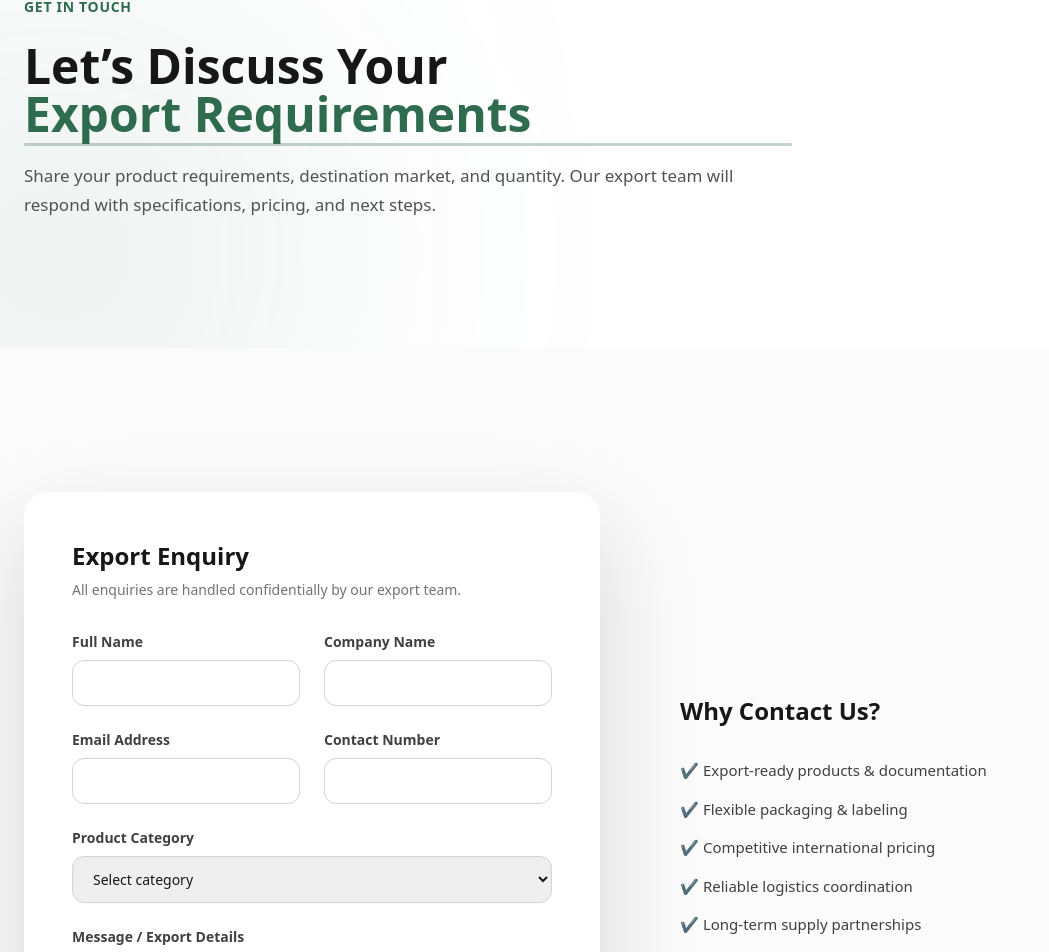
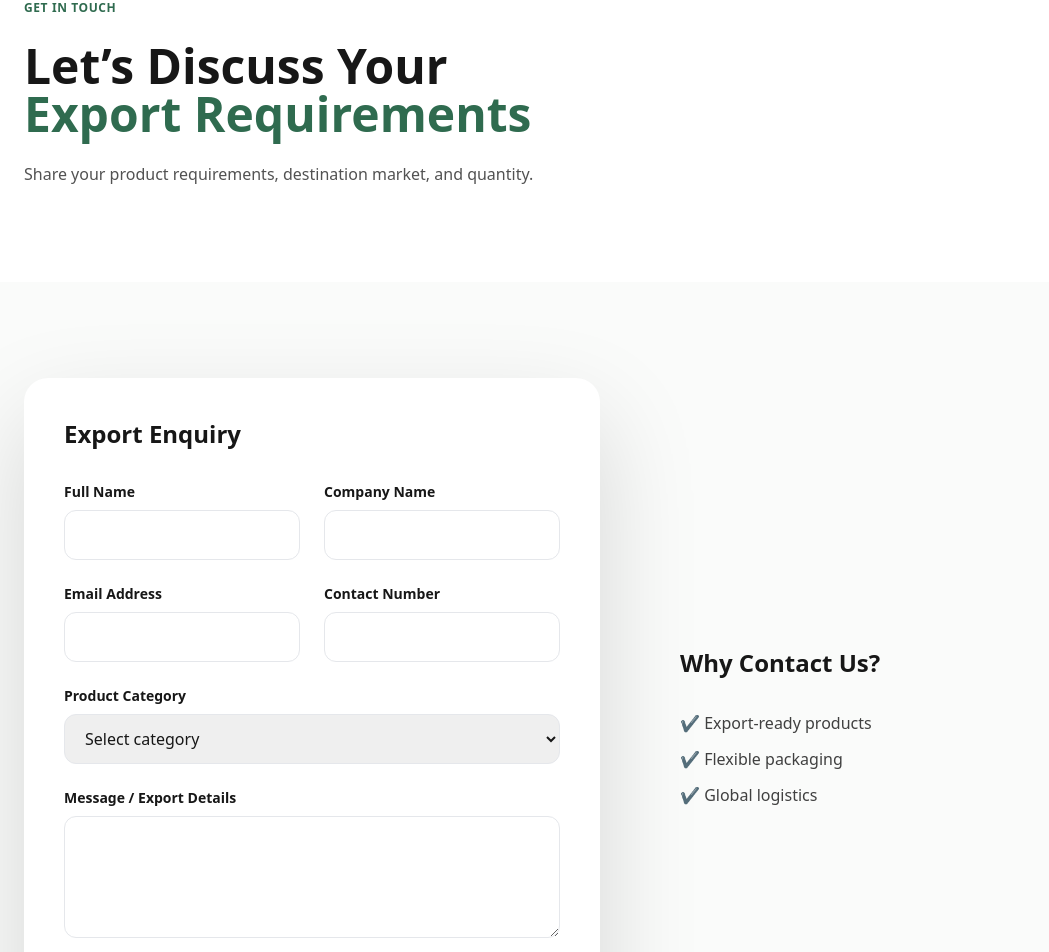
Before and after one commit to pinank21b/riyan-exports-website, a Next.js app: page /contact in a window 1280 px wide. Shown: the part 214-1166 px from the top of the page, without its empty margins (0-1049 px from the left). Built offline with nearby package versions, Linux system fonts and the light colour scheme.

Commit message:
Add sitemap

```diff
--- a/app/contact/ContactClient.tsx
+++ b/app/contact/ContactClient.tsx
@@ -2,63 +2,61 @@
 
 import { motion } from "framer-motion";
 import Head from "next/head";
+import { useState } from "react";
+
 /* =========================================================
    CONTACT PAGE – PREMIUM VERSION
 ========================================================= */
-<script
-  type="application/ld+json"
-  dangerouslySetInnerHTML={{
-    __html: JSON.stringify({
-      "@context": "https://schema.org",
-      "@type": "Organization",
-      "name": "Riyan Foods & Spices LLP",
-      "foundingDate": "2024",
-      "address": {
-        "@type": "PostalAddress",
-        "addressLocality": "Bhavnagar",
-        "addressRegion": "Gujarat",
-        "addressCountry": "IN"
-      },
-      "contactPoint": {
-        "@type": "ContactPoint",
-        "telephone": "+91-7874574687",
-        "contactType": "sales",
-        "email": "sales@riyanexims.parvamsoftech.com"
-      },
-      "areaServed": "Worldwide",
-      "description":
-        "Merchant exporter of Indian spices, grains, pulses, millets, and dehydrated food products serving Middle East and global markets."
-    }),
-  }}
-/>
-
 
 export default function ContactPage() {
+  const [status, setStatus] = useState<"idle" | "success" | "error">("idle");
+
+  async function handleSubmit(e: React.FormEvent<HTMLFormElement>) {
+    e.preventDefault();
+    setStatus("idle");
+
+    const form = e.currentTarget;
+    const data = new FormData(form);
+
+    try {
+      const res = await fetch("https://formspree.io/f/myzdnqwd", {
+        method: "POST",
+        body: data,
+        headers: { Accept: "application/json" },
+      });
+
+      if (res.ok) {
+        form.reset();
+        setStatus("success");
+      } else {
+        setStatus("error");
+      }
+    } catch {
+      setStatus("error");
+    }
+  }
+
   return (
     <main className="bg-white overflow-hidden">
-
-
       <Head>
-  <title>
-    Contact Us | Food Export Enquiry | Riyan Foods & Spices LLP
-  </title>
+        <title>Contact Us | Food Export Enquiry | Riyan Foods & Spices LLP</title>
 
         <meta
           name="description"
           content="Contact Riyan Foods & Spices LLP for food export enquiries. Based in Bhavnagar, Gujarat, India, we serve Middle East and global markets."
         />
 
-  <meta name="keywords" content="
-    contact food exporter india,
-    export enquiry gujarat,
-    merchant exporter contact india
-  " />
+        <meta
+          name="keywords"
+          content="contact food exporter india, export enquiry gujarat, merchant exporter contact india"
+        />
 
         <meta name="robots" content="index, follow" />
-
-  <link rel="canonical" href="https://www.riyanexim.parvamsoftech.com/contact" />
+        <link
+          rel="canonical"
+          href="https://www.riyanexim.parvamsoftech.com/contact"
+        />
       </Head>
-
 
       {/* =====================================================
          HERO
@@ -66,72 +64,63 @@ export default function ContactPage() {
       <section className="relative">
         <ContactHeroGraphics />
 
-        <div className="relative mx-auto max-w-7xl px-6 pt-32 sm:pt-35 pb-24 sm:pb-32">
+        <div className="relative mx-auto max-w-7xl px-6 pt-32 pb-24">
           <motion.div
             initial={{ opacity: 0, y: 60 }}
             animate={{ opacity: 1, y: 0 }}
-            transition={{ duration: 1.1, ease: [0.22, 1, 0.36, 1] }}
+            transition={{ duration: 1.1 }}
             className="max-w-3xl"
           >
-            <span className="text-xs sm:text-sm font-semibold tracking-wider text-brand-main uppercase">
+            <span className="text-xs font-semibold tracking-wider text-brand-main uppercase">
               Get in Touch
             </span>
 
-            <h1 className="mt-4 sm:mt-6 text-3xl sm:text-5xl font-semibold leading-tight text-neutral-900">
+            <h1 className="mt-6 text-3xl sm:text-5xl font-semibold text-neutral-900">
               Let’s Discuss Your
-              <span className="relative block text-brand-main">
+              <span className="block text-brand-main">
                 Export Requirements
-                <motion.span
-                  className="absolute left-0 -bottom-2 h-[3px] w-full bg-brand-main/30 rounded-full"
-                  initial={{ scaleX: 0 }}
-                  animate={{ scaleX: 1 }}
-                  transition={{ duration: 1, delay: 0.6 }}
-                  style={{ transformOrigin: "left" }}
-                />
               </span>
             </h1>
 
-            <p className="mt-6 text-[15px] sm:text-[17px] leading-[1.7] text-neutral-600">
+            <p className="mt-6 text-neutral-600">
               Share your product requirements, destination market, and quantity.
-              Our export team will respond with specifications, pricing, and next steps.
             </p>
           </motion.div>
         </div>
       </section>
 
       {/* =====================================================
-         FORM + CONTEXT
+         FORM
       ===================================================== */}
       <section className="relative bg-[#fafbfa]">
-        <div className="mx-auto max-w-7xl px-6 py-24 sm:py-36 grid grid-cols-1 lg:grid-cols-2 gap-20">
-
-          {/* FORM */}
+        <div className="mx-auto max-w-7xl px-6 py-24 grid grid-cols-1 lg:grid-cols-2 gap-20">
           <motion.form
+            onSubmit={handleSubmit}
             initial={{ opacity: 0, y: 40 }}
             whileInView={{ opacity: 1, y: 0 }}
             viewport={{ once: true }}
             transition={{ duration: 1 }}
-            className="bg-white rounded-3xl p-10 sm:p-12 shadow-[0_40px_100px_rgba(0,0,0,0.15)]"
+            className="bg-white rounded-3xl p-10 shadow-[0_40px_100px_rgba(0,0,0,0.15)]"
           >
-            <h2 className="text-2xl font-semibold text-neutral-900 mb-2">
+            <h2 className="text-2xl font-semibold mb-2">
               Export Enquiry
             </h2>
-            <p className="text-sm text-neutral-500 mb-8">
-              All enquiries are handled confidentially by our export team.
-            </p>
 
-            <div className="grid grid-cols-1 sm:grid-cols-2 gap-6">
-              <Input label="Full Name" />
-              <Input label="Company Name" />
-              <Input label="Email Address" />
-              <Input label="Contact Number" />
+            <div className="grid sm:grid-cols-2 gap-6 mt-8">
+              <Input label="Full Name" name="name" required />
+              <Input label="Company Name" name="company" />
+              <Input label="Email Address" name="email" type="email" required />
+              <Input label="Contact Number" name="phone" />
             </div>
 
             <div className="mt-6">
-              <label className="block text-sm font-semibold text-neutral-700 mb-2">
+              <label className="block text-sm font-semibold mb-2">
                 Product Category
               </label>
-              <select className="w-full rounded-xl border border-neutral-300 px-4 py-3 text-sm focus:outline-none focus:border-brand-main">
+              <select
+                name="category"
+                className="w-full rounded-xl border px-4 py-3"
+              >
                 <option>Select category</option>
                 <option>Spices</option>
                 <option>Rice & Grains</option>
@@ -142,62 +131,74 @@ export default function ContactPage() {
             </div>
 
             <div className="mt-6">
-              <label className="block text-sm font-semibold text-neutral-700 mb-2">
+              <label className="block text-sm font-semibold mb-2">
                 Message / Export Details
               </label>
               <textarea
+                name="message"
                 rows={4}
-                className="w-full rounded-xl border border-neutral-300 px-4 py-3 text-sm focus:outline-none focus:border-brand-main"
-                placeholder="Quantity, destination country, packaging, incoterms, etc."
+                required
+                className="w-full rounded-xl border px-4 py-3"
               />
             </div>
 
             <motion.button
               type="submit"
-              whileHover={{ scale: 1.05, y: -2 }}
-              whileTap={{ scale: 0.96 }}
-              transition={{ type: "spring", stiffness: 300, damping: 20 }}
-              className="relative mt-10 inline-flex items-center px-10 py-4 text-sm font-semibold text-white bg-brand-main rounded-full shadow-[0_20px_50px_rgba(0,0,0,0.25)] overflow-hidden"
+              className="mt-10 px-10 py-4 text-sm font-semibold text-white bg-brand-main rounded-full"
             >
               Submit Export Enquiry →
             </motion.button>
 
-            <p className="mt-6 text-xs text-neutral-500">
-              Typical response time: 24–48 business hours
+            {status === "success" && (
+              <p className="mt-4 text-sm text-green-600">
+                ✅ Thank you! Your enquiry has been sent successfully.
               </p>
+            )}
+
+            {status === "error" && (
+              <p className="mt-4 text-sm text-red-600">
+                ❌ Something went wrong. Please try again later.
+              </p>
+            )}
           </motion.form>
 
-          {/* RIGHT CONTEXT */}
-          <motion.div
-            initial={{ opacity: 0, x: 40 }}
-            whileInView={{ opacity: 1, x: 0 }}
-            viewport={{ once: true }}
-            transition={{ duration: 1 }}
-            className="flex flex-col justify-center"
-          >
-            <h3 className="text-2xl font-semibold text-neutral-900">
-              Why Contact Us?
-            </h3>
-
-            <ul className="mt-8 space-y-4 text-[15px] text-neutral-700">
-              <li>✔ Export-ready products & documentation</li>
-              <li>✔ Flexible packaging & labeling</li>
-              <li>✔ Competitive international pricing</li>
-              <li>✔ Reliable logistics coordination</li>
-              <li>✔ Long-term supply partnerships</li>
+          {/* Context (unchanged) */}
+          <div className="flex flex-col justify-center">
+            <h3 className="text-2xl font-semibold">Why Contact Us?</h3>
+            <ul className="mt-8 space-y-3 text-neutral-700">
+              <li>✔ Export-ready products</li>
+              <li>✔ Flexible packaging</li>
+              <li>✔ Global logistics</li>
             </ul>
-
-            <div className="mt-12 text-sm text-neutral-600">
-              📍 India<br />
-              📧 sales@riyanfoods.com<br />
-              📞 +91 78745 74687
           </div>
-          </motion.div>
-
         </div>
       </section>
+    </main>
+  );
+}
 
-    </main>
+/* =========================================================
+   INPUT
+========================================================= */
+
+function Input({
+  label,
+  name,
+  type = "text",
+  required = false,
+}: any) {
+  return (
+    <div>
+      <label className="block text-sm font-semibold mb-2">
+        {label}
+      </label>
+      <input
+        type={type}
+        name={name}
+        required={required}
+        className="w-full rounded-xl border px-4 py-3"
+      />
+    </div>
   );
 }
 
@@ -206,36 +207,5 @@ export default function ContactPage() {
 ========================================================= */
 
 function ContactHeroGraphics() {
-  return (
-    <>
-      <motion.div
-        className="absolute -top-40 -right-48 h-[600px] w-[600px] rounded-full bg-brand-main/12 blur-[140px]"
-        animate={{ x: [0, 80, -40, 0], y: [0, -60, 40, 0] }}
-        transition={{ duration: 28, repeat: Infinity, ease: "easeInOut" }}
-      />
-      <motion.div
-        className="absolute top-1/3 -left-48 h-[500px] w-[500px] rounded-full bg-brand-main/10 blur-[140px]"
-        animate={{ y: [0, -50, 0] }}
-        transition={{ duration: 24, repeat: Infinity, ease: "easeInOut" }}
-      />
-    </>
-  );
+  return null;
 }
-
-/* =========================================================
-   INPUT COMPONENT
-========================================================= */
-
-function Input({ label }: { label: string }) {
-  return (
-    <div>
-      <label className="block text-sm font-semibold text-neutral-700 mb-2">
-        {label}
-      </label>
-      <input
-        type="text"
-        className="w-full rounded-xl border border-neutral-300 px-4 py-3 text-sm focus:outline-none focus:border-brand-main transition"
-      />
-    </div>
-  );
-}
```
Lines whose indentation alone changed are shown as unchanged.
